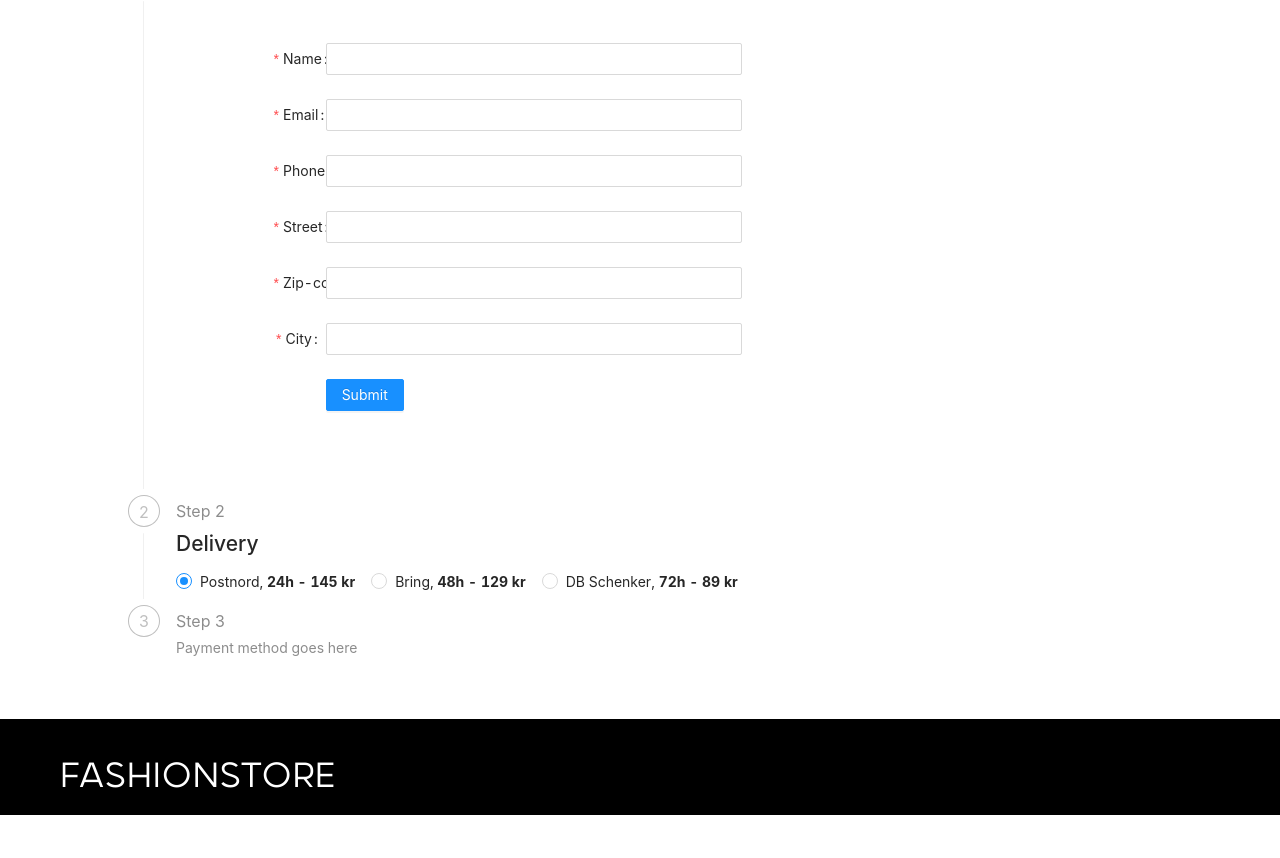
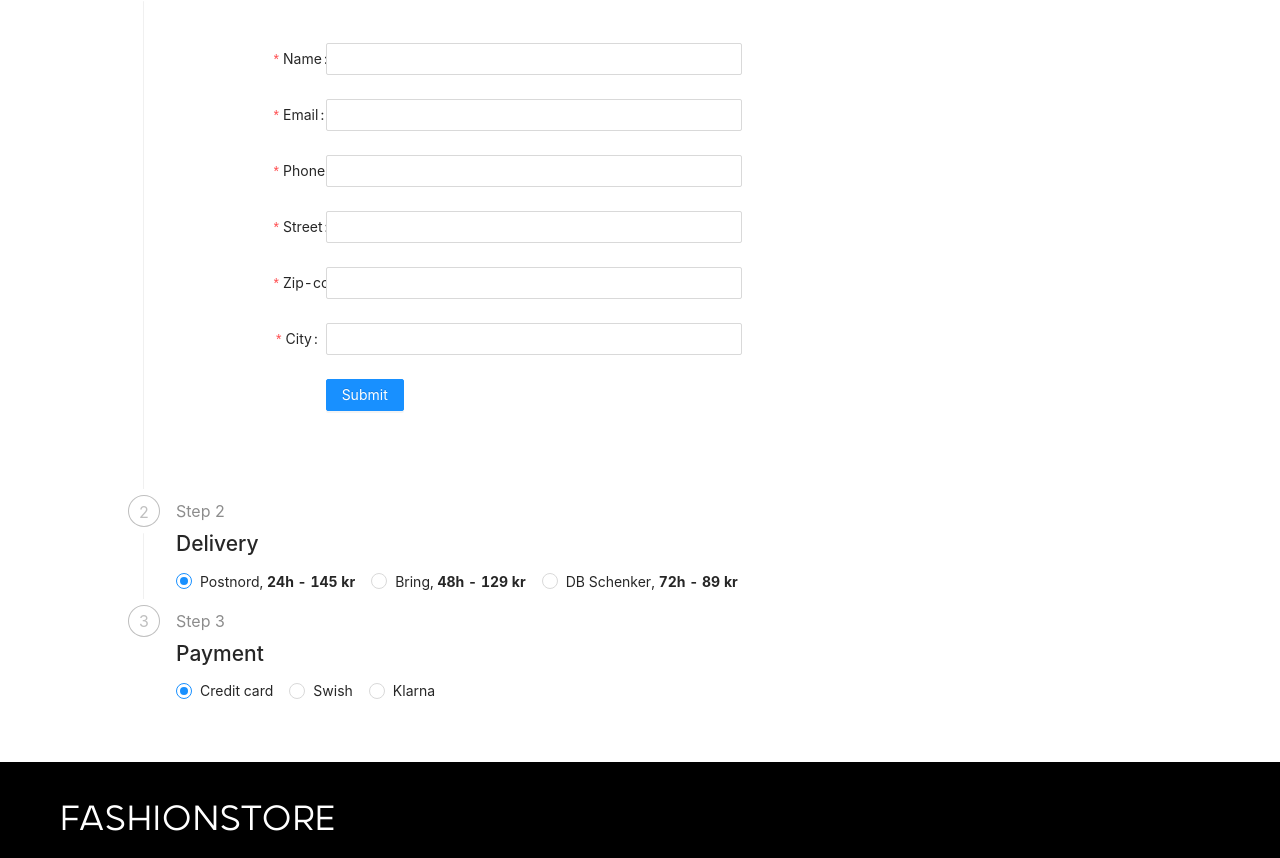
Before and after one commit to msmalinosterberg/miniprojekt, a React (Create React App) app: page /cart in a window 1280 px wide. Shown: the part 443-1301 px from the top of the page. Before the commit the page ends 1258 px from the top, so only its background shows below. Built offline with nearby package versions, Linux system fonts and the light colour scheme.

Commit message:
Added payment radio buttons

```diff
--- a/src/componenets/Cart/CartView.tsx
+++ b/src/componenets/Cart/CartView.tsx
@@ -3,6 +3,7 @@ import React, { Component, CSSProperties } from 'react';
 import CartItemsList from './CartItemsList';
 import DeliverySelection from './DeliverySelection';
 import InformationForm from './InformationForm';
+import PaymentMethod from './PaymentMethod';
 
 interface State {
     current?: number;
@@ -31,7 +32,7 @@ class CartView extends Component<State> {
                     <Steps current={current} onChange={() => this.onChange} direction="vertical">
                         <Step title="Step 1" description={<InformationForm />} />
                         <Step title="Step 2" description={<DeliverySelection />} />
-                        <Step title="Step 3" description={'Payment method goes here'} />
+                        <Step title="Step 3" description={<PaymentMethod />} />
                     </Steps>
                 </Col>
             </Row>
--- a/src/componenets/Cart/PaymentMethod.tsx
+++ b/src/componenets/Cart/PaymentMethod.tsx
@@ -1 +1,65 @@
-export{}
+import { Radio } from 'antd';
+import { Content } from 'antd/lib/layout/layout';
+import React, { CSSProperties } from 'react';
+import CarouselStart from '../StartPage/Carousel';
+import DeliverySection from './DeliverySelection';
+
+
+
+const RadioGroup = Radio.Group;
+
+class PaymentMethod extends React.Component {
+  state = {
+    value: 1,
+  };
+
+
+
+  onChange = (e: any) => {
+    console.log('radio checked', e.target.value);
+    this.setState({
+      value: e.target.value,
+    });
+  };
+
+  creditCard = (e: any) => {
+    if (e.target.value === 1) {
+        console.log('Kort')
+    };
+}
+  swish = (e: any) => {
+    if (e.target.value === 2) {
+        console.log('Swish')
+        return(
+            <h1>Hej</h1>
+        )
+    };
+}
+  klarna = (e: any) => {
+    if (e.target.value === 3) {
+        console.log('Klarna')
+        return <DeliverySection />
+    }
+}
+
+
+  render() {
+    const { value } = this.state;
+    return (
+        <Content>
+            <h2>
+                Payment
+            </h2>
+            <RadioGroup onChange={this.onChange} value={value}>
+                <Radio onChange={this.creditCard} value={1}>Credit card</Radio>
+                <Radio onChange={this.swish} value={2}>Swish</Radio>
+                <Radio onChange={this.klarna} value={3}>Klarna</Radio>
+            </RadioGroup>
+        </Content>
+    );
+
+  }
+}
+
+
+export default PaymentMethod;
```
